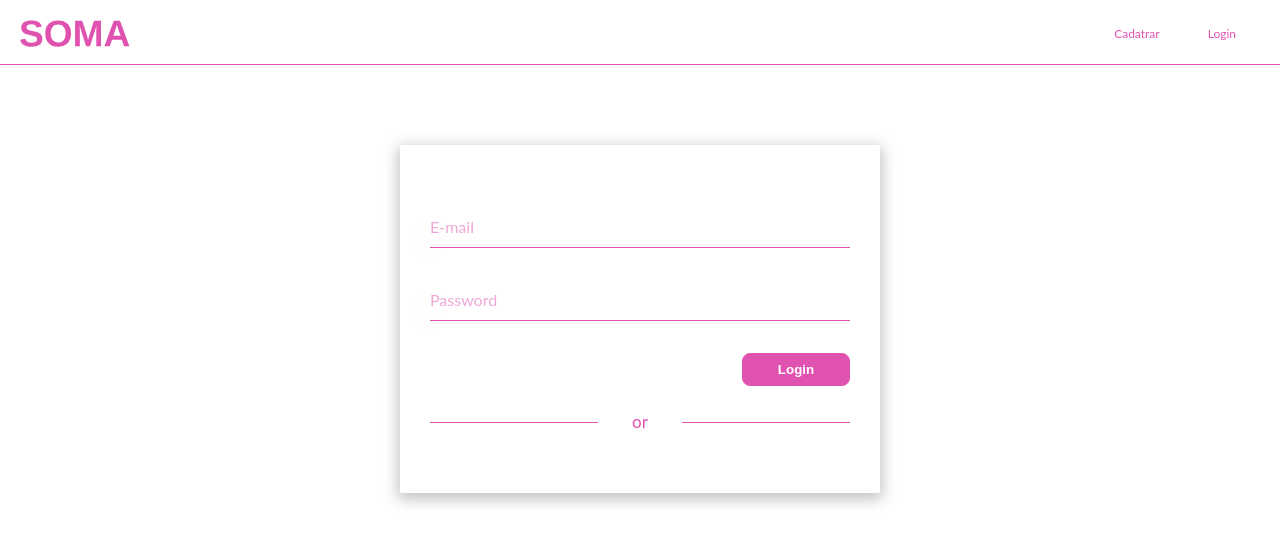
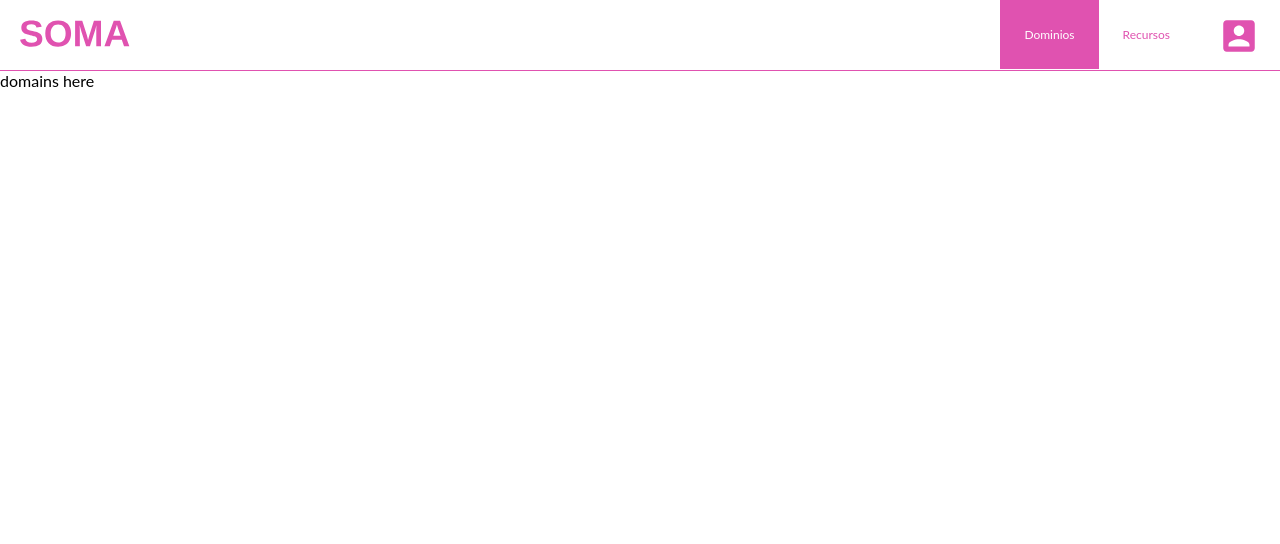
Before and after one commit to willianOliveiraMX/block-front, a React (Create React App) app: page / in a window 1280 px wide. Before the commit this address led to /login. Shown: the top 544 px of the page. Built offline with nearby package versions, Linux system fonts and the light colour scheme.

Commit message:
make private route works

```diff
--- a/src/PrivateRoute.tsx
+++ b/src/PrivateRoute.tsx
@@ -3,16 +3,15 @@ import { Route, Redirect } from "react-router-dom";
 import isLogin from "./services/isLogin";
 
 type Props = {
-  component: React.ReactNode;
+  component: React.ComponentType;
   path: string;
 };
 
-const PrivateRoute = ({ component, path }: Props): JSX.Element => {
+const PrivateRoute = ({ component: Component, path }: Props): JSX.Element => {
   return (
-    <Route
-      render={() => (isLogin() ? { component } : <Redirect to="/login" />)}
-      path={path}
-    />
+    <Route path={path}>
+      {isLogin() ? <Component /> : <Redirect to="/login" />}
+    </Route>
   );
 };
 
--- a/src/pages/Domains/index.tsx
+++ b/src/pages/Domains/index.tsx
@@ -1,7 +1,13 @@
 import React from "react";
+import Header from "../../components/Header";
 
 const Domains = (): JSX.Element => {
-  return <div>domains here</div>;
+  return (
+    <div>
+      <Header isLoginPage={false} />
+      <div>domains here</div>
+    </div>
+  );
 };
 
 export default Domains;
--- a/src/routes.tsx
+++ b/src/routes.tsx
@@ -11,7 +11,7 @@ const Routes = (): JSX.Element => {
         <Route path="/login">
           <Login />
         </Route>
-        <PrivateRoute component={<Domains />} path="/" />
+        <PrivateRoute component={() => <Domains />} path="/" />
       </Switch>
     </Router>
   );
--- a/src/services/isLogin.ts
+++ b/src/services/isLogin.ts
@@ -1,5 +1,5 @@
 const isLogin = (): boolean => {
-  return false;
+  return true;
 };
 
 export default isLogin;
```
